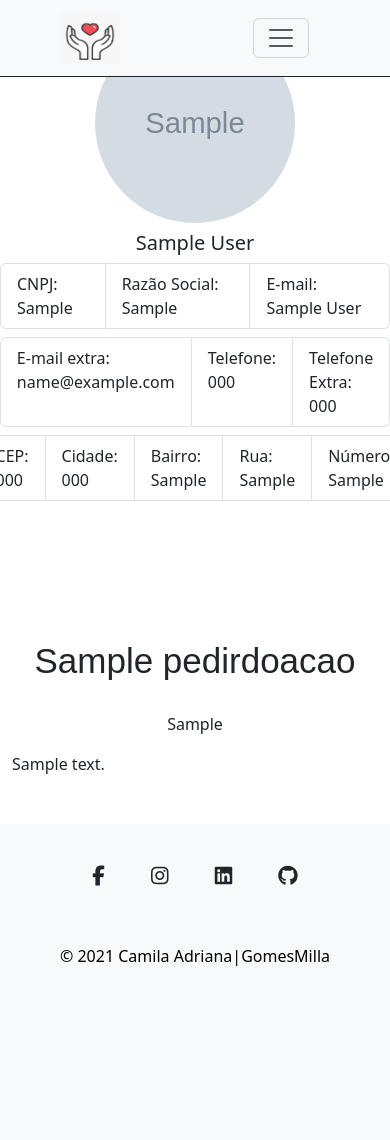
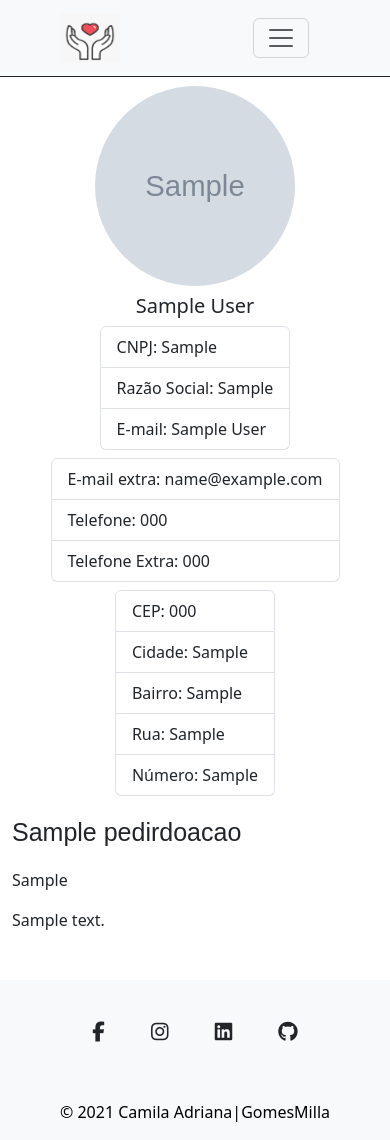
Before and after one commit to GomesMilla/maossolidarias, a Django app: page /base/ver-solicitacao/1 in a window 390 px wide. Before the commit the page ends 966 px from the top, so only its background shows below. Run offline with Django 4.2, Linux system fonts and the light colour scheme; tables that the repository leaves empty hold one stand-in row (values such as "Sample post"); grey boxes marked "Sample" are stand-in pictures; some libraries are stand-ins or nearby versions.

Commit message:
:list-group-horizontal-sm: Adicionando responsividade na tela de ver maiores detalhes a respeito da solicitação

```diff
--- a/static/css/custom.css
+++ b/static/css/custom.css
@@ -1,10 +1,24 @@
 .topobjetivo{
-    margin-top: 10%;
+    margin-top: 9%;
 }
 .tituloIndex{
     margin-top: 9%;
     font-family: 'Fira Sans', sans-serif;
     font-size: 50px;
+}
+.titulodetailsolicitacao{
+    margin-top: 5%;
+    font-family: 'Fira Sans', sans-serif;
+    font-size: 50px;
+}
+.form-group {
+    margin-bottom: 20px;
+}
+.center{
+    align-items: center;
+}
+a{
+    text-decoration: none;
 }
 
 @media only screen and (max-width:490px){
@@ -13,4 +27,12 @@
         font-family: 'Fira Sans', sans-serif;
         font-size: 50px;
     }
+    .topobjetivo{
+        margin-top: 22%;
+    }
+    .titulodetailsolicitacao{
+        margin-top: 5%;
+        font-family: 'Fira Sans', sans-serif;
+        font-size: 25px;
+    }
 }
--- a/templates/doacao/solicitacaodetail.html
+++ b/templates/doacao/solicitacaodetail.html
@@ -2,22 +2,7 @@
 {% load static %}
 {% block conteudo %}
 
-    <style>
-        .top{
-            margin-top: 6%;
-        }
-        .tituloIndex{
-            font-family: 'Fira Sans', sans-serif;
-            font-size: 35px;
-        }
-        .form-group {
-            margin-bottom: 20px;
-        }
-        .center{
-            align-itens: center
-        }
-    </style>
-    <div class="top">
+<div class="topobjetivo">
     <div class="col-md-12 col-12">
         <div class="mt-3">
             <div class="col-md-12 col-12 profile-back text-center">
@@ -29,32 +14,32 @@
                 <h5 class="mt-2">{{object.usuario.nome_completo }}</h5>
             </div>
             <div class="d-flex justify-content-center">
-                    <ul class="list-group list-group-horizontal">
+                <ul class="list-group list-group-horizontal-lg">
                     <li class="list-group-item">CNPJ: {{object.usuario.cnpj|default:"Não Informado" }}</li>
                     <li class="list-group-item">Razão Social: {{object.usuario.razao_social|default:"Não Informado" }}</li>
                     <li class="list-group-item">E-mail: {{object.usuario.nome_completo|default:"Não Informado" }}</li>
                 </ul>
             </div>
             <div class="d-flex justify-content-center mt-2">
-                    <ul class="list-group list-group-horizontal">
+                <ul class="list-group list-group-horizontal-lg">
                     <li class="list-group-item">E-mail extra: {{object.usuario.email_extra|default:"Não Informado" }}</li>
                     <li class="list-group-item">Telefone: {{object.usuario.telefone_contato|default:"Não Informado" }}</li>
                     <li class="list-group-item">Telefone Extra: {{object.usuario.telefone_contato_extra|default:"Não Informado" }}</li>
                 </ul>
             </div>
             <div class="d-flex justify-content-center mt-2">
-                    <ul class="list-group list-group-horizontal">
+                <ul class="list-group list-group-horizontal-lg">
                     <li class="list-group-item">CEP: {{object.usuario.cep|default:"Não Informado" }}</li>
-                        <li class="list-group-item">Cidade: {{object.usuario.cep|default:"Não Informado" }}</li>
+                    <li class="list-group-item">Cidade: {{object.usuario.cidade|default:"Não Informado" }}</li>
                     <li class="list-group-item">Bairro: {{object.usuario.bairro|default:"Não Informado" }}</li>
                     <li class="list-group-item">Rua: {{object.usuario.rua|default:"Não Informado" }}</li>
                     <li class="list-group-item">Número: {{object.usuario.numero|default:"Não Informado" }}</li>
                 </ul>
             </div>
-                <div class="d-flex justify-content-center mt-5">
-                    <p class="tituloIndex">{{object.titulo|default:"Não Informado" }}</p>
+            <div class="container">
+                <p class="titulodetailsolicitacao">{{object.titulo|default:"Não Informado" }}</p>
             </div>
-                <div class="d-flex justify-content-center mt-2">
+            <div class="container mt-2">
                 <p class="fw-bold"><p>{{object.resumo|default:"Não Informado" }}</p></p>
             </div>
             <div class="container">
```
Also changed, not shown: templates/doacao/list_solicitacoes.html (+8 -22 lines), static/images/undraw_not_found_re_bh2e.svg (added). Lines whose indentation alone changed are shown as unchanged.
